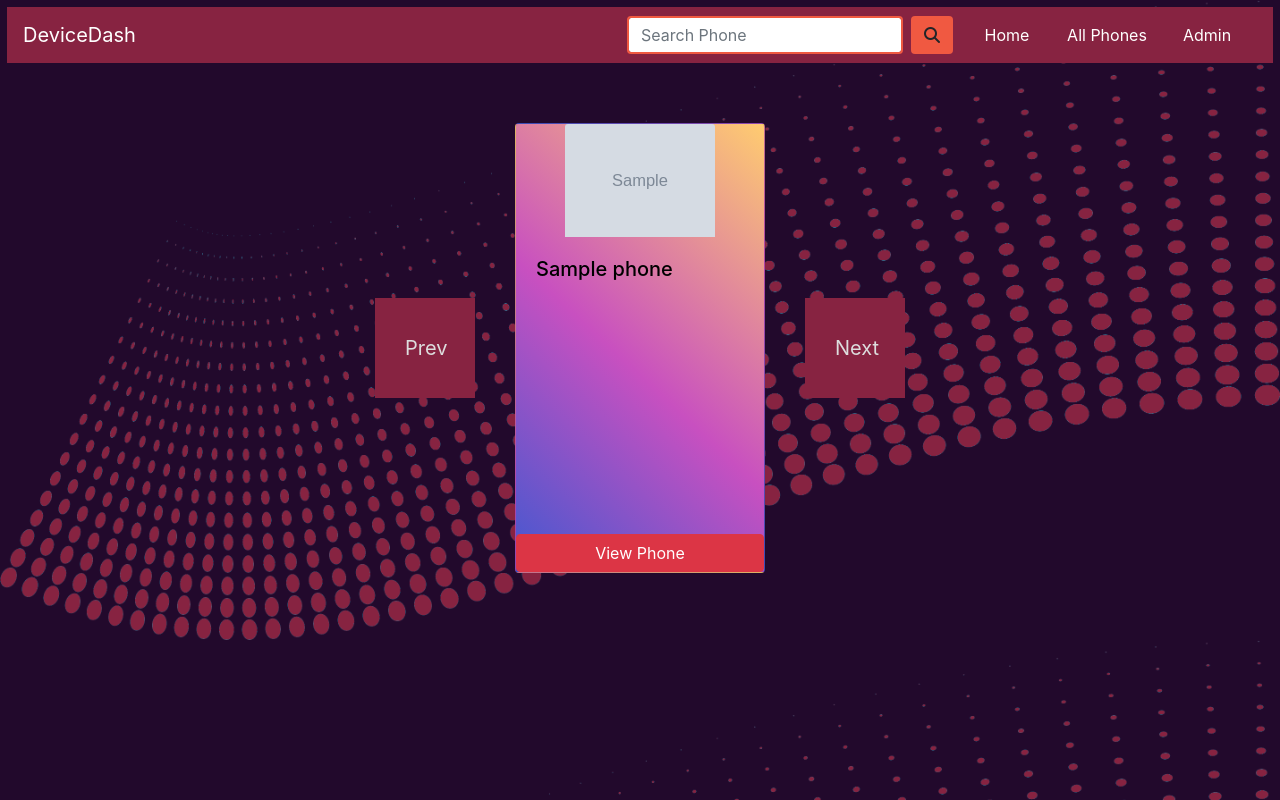
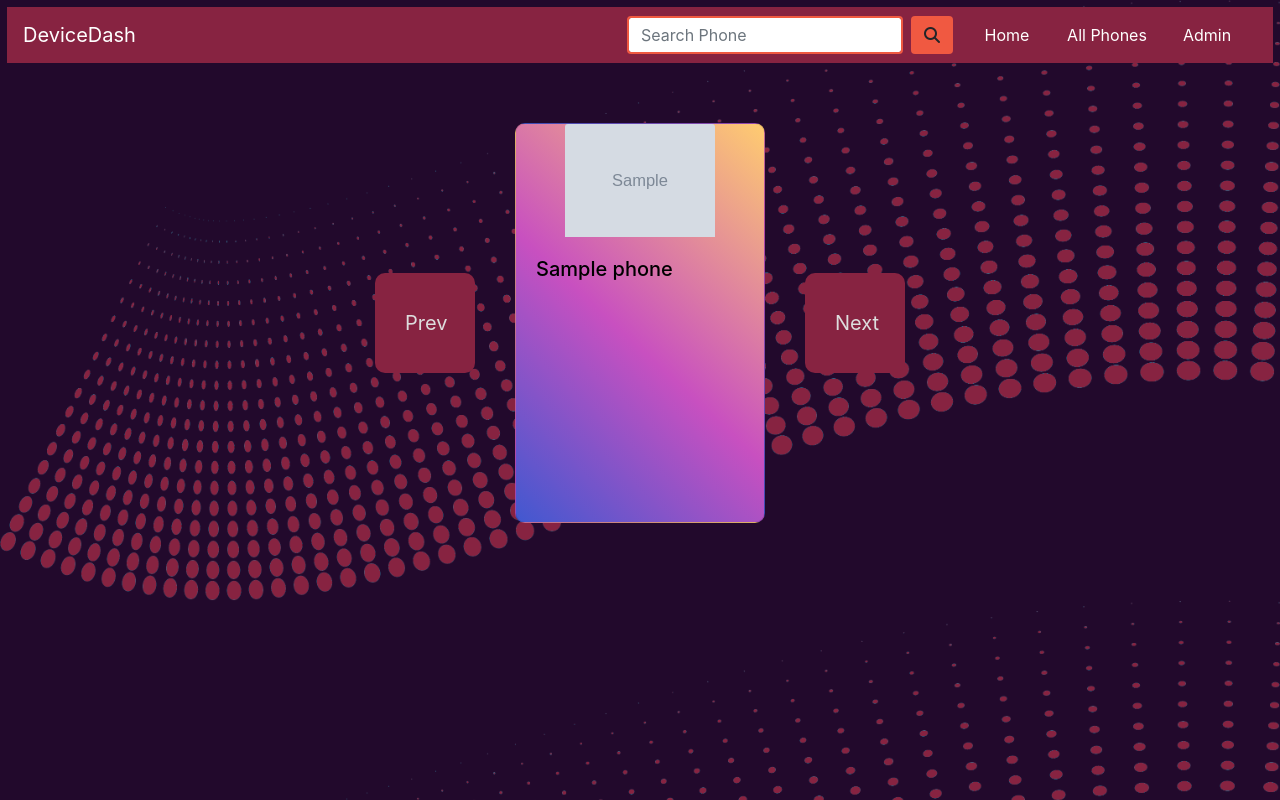
Before and after one commit to akshay-rajan/devicedash, a Django app: template tech/devicedash/templates/devicedash/find.html in a window 1280 px wide. Run offline with Django 4.2, Linux system fonts and the light colour scheme; the template is opened without the code that fills it: most values are stand-ins (such as "Sample title", 1, 10 or a date in 2020); grey boxes marked "Sample" are stand-in pictures; some libraries are stand-ins or nearby versions.

Commit message:
Design final

```diff
--- a/tech/devicedash/static/devicedash/styles.css
+++ b/tech/devicedash/static/devicedash/styles.css
@@ -47,6 +47,7 @@ nav {
 
 .card {
     background-image: linear-gradient(43deg, #4158D0 0%, #C850C0 46%, #FFCC70 100%);
+    border-radius: 10px!important;
 }
 
 .cards {
@@ -78,9 +79,12 @@ nav {
     cursor: pointer;
     width: 100px;
     height: 100px;
+    border-radius: 10px;
 }
 .prev-next:hover {
     background: #111;
+    border-radius: 10px;
+    background-image: linear-gradient(43deg, #F05941 0%, #872341 46%, #22092C 100%)!important;
 }
 #nextbutton {
     margin-left: 40px;
@@ -244,7 +248,17 @@ nav {
     justify-content: center;
 }
 
-
+.find-link {
+    color: black;
+    text-decoration: none;
+}
+.find-link:hover {
+    color: white;
+    text-decoration: none;
+}
+.card:hover {
+    background-image: linear-gradient(43deg, #F05941 0%, #872341 46%, #22092C 100%)!important;
+}
 
 
 
--- a/tech/devicedash/templates/devicedash/find.html
+++ b/tech/devicedash/templates/devicedash/find.html
@@ -12,7 +12,9 @@
         <ul class="cards">
             {% for phone in data %}
                 <li>
-                    <div class="card card-card" style="width: 250px; height: 450px; overflow: hidden;">
+                    <div class="card card-card" style="width: 250px; height: 400px; overflow: hidden;">
+                        <a href="{% url 'viewPhone' phone.phone_id %}" class="find-link">
+                            {% comment %} <input type="button" value="View Phone" class="btn btn-danger viewphone mt-auto" data-id="{{ phone.phone_id }}"> {% endcomment %}
                             <div class="text-center">
                                 <img class="card-img-top" src="{{ phone.image }}" alt="{{ phone.image }}" style="width:150px;">
                             </div>
@@ -32,7 +34,7 @@
                                     {% endfor %}
                                 </p>
                             </div>
-                        <a href="{% url 'viewPhone' phone.phone_id %}"><input type="button" value="View Phone" class="btn btn-danger viewphone mt-auto" data-id="{{ phone.phone_id }}"></a>
+                        </a>
                     </div>
                 </li>
             {% endfor %}
```
Also changed, not shown: README.md. Lines whose indentation alone changed are shown as unchanged.
